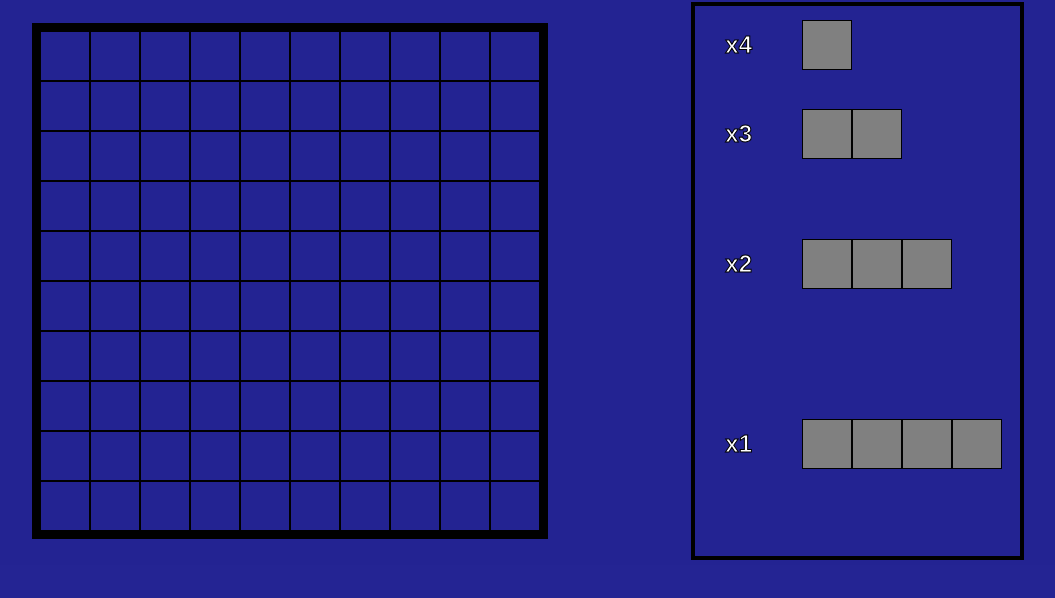
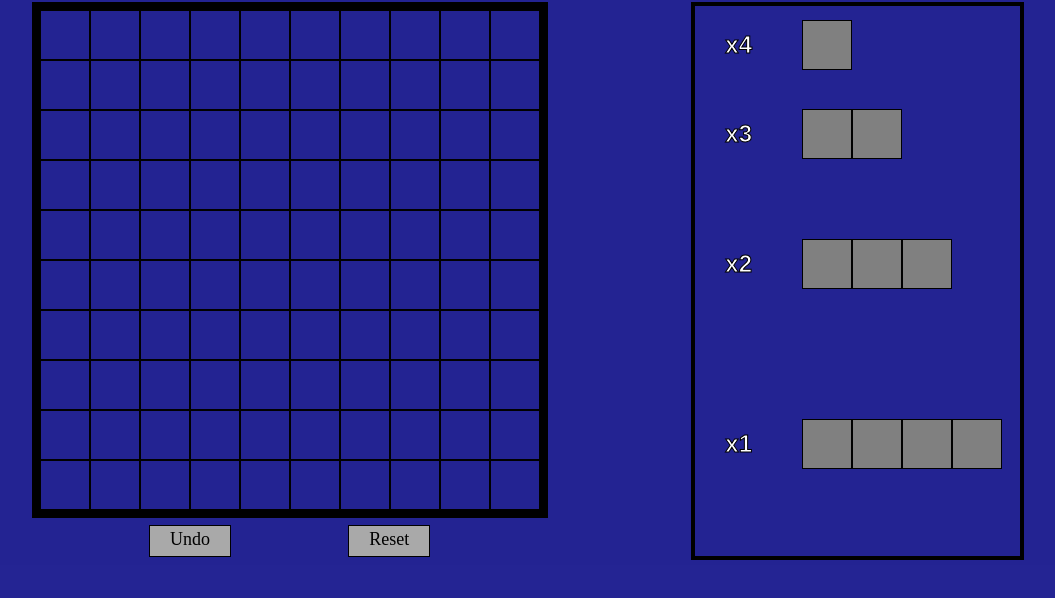
Before and after one commit to skukhniy/battleship, a website with bundled scripts: page dist/index.html in a window 1280 px wide. Shown: the part 198-796 px from the top of the page, without its empty margins (112-1167 px from the left). Built offline with nearby package versions, Linux system fonts and the light colour scheme.

Commit message:
added undo/reset buttons

```diff
--- a/src/controller.js
+++ b/src/controller.js
@@ -1,12 +1,8 @@
 const displayController = (() => {
-  const boardContainer = document.getElementById('board_container');
+  const board = document.getElementById('board');
   const shipSelectContainer = document.getElementById('ship_select_container');
-  const ship1block = document.getElementById('1-1');
-  const ship2block = document.getElementById('2-1');
-  const ship3block = document.getElementById('3-1');
-  const ship4block = document.getElementById('4-1');
   return {
-    boardContainer, shipSelectContainer, ship1block, ship2block, ship3block, ship4block,
+    board, shipSelectContainer,
   };
 })();
 
@@ -14,7 +10,9 @@ function dynamicController() {
   const gridBlocks = document.querySelectorAll('.grid_block');
   const ships = document.querySelectorAll('[draggable="true"]');
   const blockedZones = document.querySelectorAll('.blockedzone');
-  return ([gridBlocks, ships, blockedZones]);
+  const reset = document.getElementById('resetBtn');
+  const undo = document.getElementById('undoBtn');
+  return ([gridBlocks, ships, blockedZones, reset, undo]);
 }
 
 export { displayController, dynamicController };
--- a/src/dragndrop.js
+++ b/src/dragndrop.js
@@ -9,7 +9,7 @@ const countArray = [0, 4, 3, 2, 1];
 // init array that hold active Grids, used to avoid overlap conflicts
 let activeGrids;
 
-createGridBlocks(displayController.boardContainer);
+createGridBlocks(displayController.board);
 createShipSelection(countArray);
 
 // clear the background for every block in the grid
@@ -75,7 +75,7 @@ function checkPosition(ship, e) {
       elemArray.push(secondGrid);
     }
   } if (shipSize >= 3) {
-    if (secondGridID % 10 === 0) {
+    if (secondGridID % 10 === 0 && !isVertical(ship)) {
       elemArray.push(null);
     } else {
       thirdGridID = secondGridID + modifier;
@@ -83,7 +83,7 @@ function checkPosition(ship, e) {
       elemArray.push(thirdGrid);
     }
   } if (shipSize >= 4) {
-    if (thirdGridID % 10 === 0) {
+    if (thirdGridID % 10 === 0 && !isVertical(ship)) {
       elemArray.push(null);
     } else {
       fourthGridID = thirdGridID + modifier;
@@ -103,18 +103,15 @@ function getBlockedZones(elemArray) {
   // loop through the grid spaces where the ship is
   elemArray.forEach((elem) => {
     const elemID = grabGridID(elem);
-    if (((elemID % 10) - 1) === 0) { borderLeft = true; console.log('BL true'); } // check if ship is placed on the border
-    if (elemID % 10 === 0) { borderRight = true; console.log('BR true'); }
+    if (((elemID % 10) - 1) === 0) { borderLeft = true; } // check if ship is placed on the border
+    if (elemID % 10 === 0) { borderRight = true; }
     const offsetModifiers = [-10, 0, 10]; // modifiers go up and down the grids
     // for each modifier, use a for loop to append blocked grids to the blocked array
     offsetModifiers.forEach((modifier) => {
       // i will range from -1 to 1 and will correspond to the left middle and right
       for (let i = -1; i < 2; i++) {
-        console.log(`i = ${i}`);
-        if (!((i == 1) && (borderRight))) {console.log(`check 1 : ${elemID}`);};
         // makesure that grids outside of the border arent added
         if (!(((i === 1) && (borderRight)) || ((i === -1) && (borderLeft)))) {
-          console.log(`check 2 : ${elemID}`);
           let blockedID = elemID + modifier;
           blockedID += i;
           const blockedGrid = document.getElementById(`grid${String(blockedID)}`);
@@ -123,7 +120,6 @@ function getBlockedZones(elemArray) {
           if (!blockedArray.includes(blockedGrid) && !elemArray.includes(blockedGrid)
            && blockedID <= 100 && blockedID >= 1) {
             blockedArray.push(blockedGrid);
-            console.log(`appended grid #${blockedID}`);
           }
         }
       }
@@ -199,7 +195,6 @@ document.addEventListener('dragenter', (e) => {
     // if theres no overlap with blocked zones, change the grids to green
     // if there is an overlap, change extra grids to red
     currentGrids.forEach((elem) => {
-      console.log(elem);
       if (!blockedZoneCheck(currentGrids)) {
         elem.style.background = 'green';
       } else if (elem != null) {
@@ -221,14 +216,12 @@ document.addEventListener('dragleave', (e) => {
   // console.log('dragLEAVE');
   if (e.target.classList.contains('dropzone')) {
     if (!activeGrids.includes(e.target.id) && !e.target.classList.contains('blockedzone')) {
-      console.log('remove target');
       e.target.style.background = 'none';
     }
     if (dragged.getAttribute('size') > 1) {
       checkPosition(dragged, e.target).forEach((elem) => {
         if (elem != null) {
           if (!activeGrids.includes(elem.id) && !elem.classList.contains('blockedzone')) {
-            console.log('remove ');
             elem.style.background = 'none';
           }
         }
@@ -242,7 +235,7 @@ document.addEventListener('drop', (e) => {
   e.preventDefault();
   // execute if elem dropped on the grid board
   const grids = checkPosition(dragged, e.target);
-  clearGrid(displayController.boardContainer);
+  clearGrid(displayController.board);
   if (e.target.classList.contains('dropzone') && !blockedZoneCheck(grids)) {
     // make sure that ship cant be dropped if it overlaps a blocked zone
     // append dropped elem correctly
@@ -250,9 +243,6 @@ document.addEventListener('drop', (e) => {
     dragged.classList.add('dropped');
     // lock ship once its placed
     dragged.setAttribute('draggable', false);
-
-    console.log(getBlockedZones(grids));
-
     blockZones(getBlockedZones(grids)); // add blocked zones
     countArray[dragged.getAttribute('size')] -= 1; // adjust counter
     deleteShipSelection(); // rerender ship select
@@ -264,7 +254,7 @@ document.addEventListener('drop', (e) => {
     if (grabCounterNum(dragged) === 0) {
       dragged.parentNode.appendChild(dragged);
     }
-    clearGrid(displayController.boardContainer);
+    clearGrid(displayController.board);
     adjustCounter(dragged, 1);
   } else { adjustCounter(dragged, 1); }
 });
--- a/src/style.css
+++ b/src/style.css
@@ -66,7 +66,7 @@ body{
   justify-content: space-evenly;
 }
 
-#board_container{
+#board{
   height: 500px;
   width:500px;
   border: 8px solid black;
@@ -155,3 +155,23 @@ display: flex;
   -webkit-text-stroke-width: 1px;
   -webkit-text-stroke-color: black;
 }
+#boardBtnContainer {
+  margin-top: 7px;
+  display: flex;
+  flex-direction: row;
+  justify-content: space-evenly;
+}
+.boardBtn {
+  display: inline-block;
+  height: 30px;
+  width: 80px;
+  background-color: darkgray;
+  border: 1px solid black;
+  cursor: pointer;
+}
+.boardBtn p {
+  margin: 0;
+  margin-top:3px;
+  text-align: center;
+  font-size: large;
+}
```
Also changed, not shown: dist/index.html, dist/main.js.
